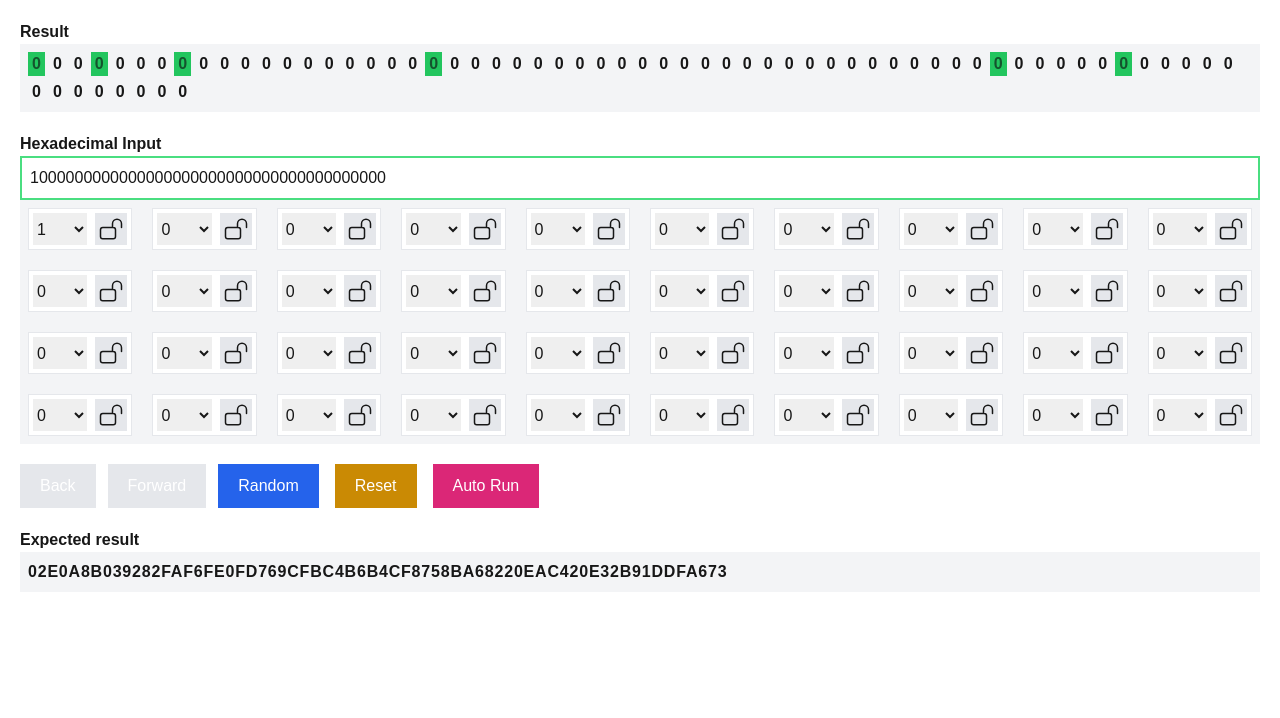
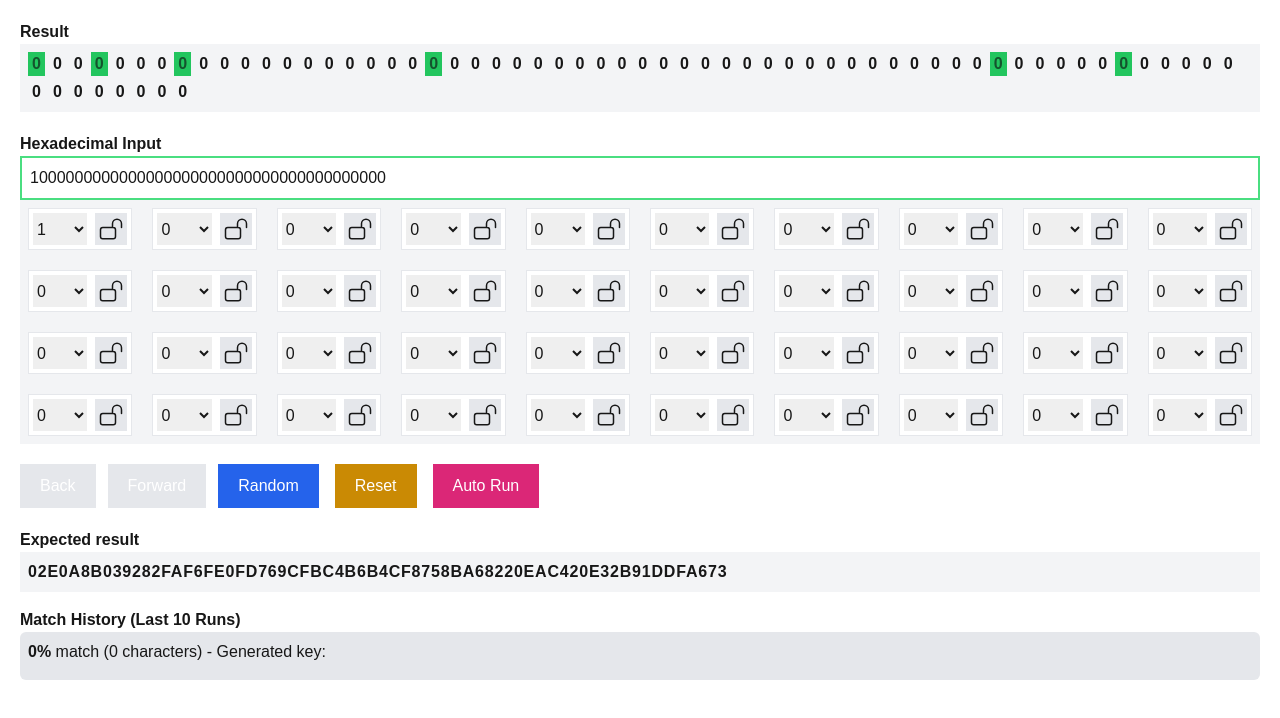
Before and after one commit to fre2mansur/p160, a Next.js app: page / in a window 1280 px wide. Shown: the top 718 px of the page. Built offline with nearby package versions, Linux system fonts and the light colour scheme.

Commit message:
percentae update

```diff
--- a/app/page.jsx
+++ b/app/page.jsx
@@ -1,5 +1,5 @@
 "use client"
-import { useState } from "react";
+import { useState, useEffect } from "react";
 import { ec as EC } from "elliptic";
 
 // Initialize the secp256k1 elliptic curve
@@ -58,6 +58,9 @@ const [historyIndex, setHistoryIndex] = useState(0); // Index to track the curre
 const hexRegex = /^[0-9A-F]+$/;
 const [hasInvalidChar, setHasInvalidChar] = useState(false);
 
+const [result, setResult] = useState([]); // To store the last 10 results
+
+
   const handleSelectChange = (index, event) => {
     const newValues = [...values];
     newValues[index] = event.target.value;
@@ -66,7 +69,7 @@ const [hasInvalidChar, setHasInvalidChar] = useState(false);
   };
 
   const handleRandomButtonClick = () => {
-    console.log("history", history)
+    console.log("result", result)
     if(target == publicKey) {
       clearInterval(intervalId);
       setIsRunning(false);
@@ -96,9 +99,13 @@ const [hasInvalidChar, setHasInvalidChar] = useState(false);
 
     setHistory(updatedHistory);
     setHistoryIndex(updatedHistory.length - 1);
+    setValues(newValues);
 
-    setValues(newValues);
-    setPublicKey(generatePublicKey(newValues));
+    // Update public key and result
+    const newPublicKey = generatePublicKey(newValues);
+    setPublicKey(newPublicKey); // publicKey will trigger updateResult via useEffect
+    const newPrivateKey = newValues.join('');
+    updateResult(newPrivateKey, newPublicKey);
   };
 
   const handleResetButtonClick = () => {
@@ -143,6 +150,7 @@ const [hasInvalidChar, setHasInvalidChar] = useState(false);
       // Start the interval (10 randomizations per second)
       const id = setInterval(() => {
         handleRandomButtonClick()
+
       }, 100); // 100 milliseconds = 10 times per second
       setIntervalId(id);
       setIsRunning(true);
@@ -189,7 +197,62 @@ const [hasInvalidChar, setHasInvalidChar] = useState(false);
 
     // Update the state for select fields
     setValues(updatedValues);
+    setPublicKey(generatePublicKey(updatedValues));
   };
+
+  const calculateMatch = (generatedPublicKey, targetPublicKey) => {
+    let matchCount = 0;
+
+    // Ensure both public keys are defined and have a valid length
+    if (!generatedPublicKey || !targetPublicKey || generatedPublicKey.length !== targetPublicKey.length) {
+      console.error('Public key or target public key is missing or has a mismatched length.');
+      return { matchCount: 0, matchPercentage: 0 };
+    }
+
+    // Compare each character in the generatedPublicKey with the targetPublicKey
+    generatedPublicKey.split('').forEach((char, index) => {
+      if (char === targetPublicKey[index]) {
+        matchCount++;
+      }
+    });
+
+    const matchPercentage = ((matchCount / targetPublicKey.length) * 100).toFixed(2);
+    return { matchCount, matchPercentage };
+  };
+
+
+  // Function to update the result history
+  const updateResult = (privateKey, publicKey) => {
+    const { matchCount, matchPercentage } = calculateMatch(publicKey, target);
+
+    // Add the new result to the history
+    const newResult = {
+      matchPercentage: parseFloat(matchPercentage),
+      matchCount,
+      privateKey, // Store the private key used to generate the public key
+    };
+
+    setResult((prevResult) => {
+      let updatedResult = [...prevResult, newResult];
+
+      // Sort the history by matchPercentage in descending order
+      updatedResult.sort((a, b) => b.matchPercentage - a.matchPercentage);
+
+      // Keep only the top 10 records
+      if (updatedResult.length > 10) {
+        updatedResult = updatedResult.slice(0, 10);
+      }
+
+      return updatedResult;
+    });
+  };
+
+// Update result when publicKey changes
+useEffect(() => {
+  if (publicKey) {
+    updateResult();
+  }
+}, [publicKey]);
 
   return (
     <div style={{ padding: "20px" }}>
@@ -261,6 +324,16 @@ const [hasInvalidChar, setHasInvalidChar] = useState(false);
       <p className="p-2 bg-gray-100 dark:bg-gray-700 break-words uppercase font-semibold tracking-wider">
         {target}
       </p>
+
+      {/* Display the last 10 match results in DESC order */}
+      <h3 className="font-bold mt-4">Match History (Last 10 Runs)</h3>
+      <div className="bg-gray-200 dark:bg-gray-800 p-2 rounded-md">
+        {result.map((r, index) => (
+          <p key={index} className="mb-2">
+            <strong>{r.matchPercentage}%</strong> match ({r.matchCount} characters) - Generated key: {r.privateKey}
+          </p>
+        ))}
+      </div>
     </div>
   );
 }
```
